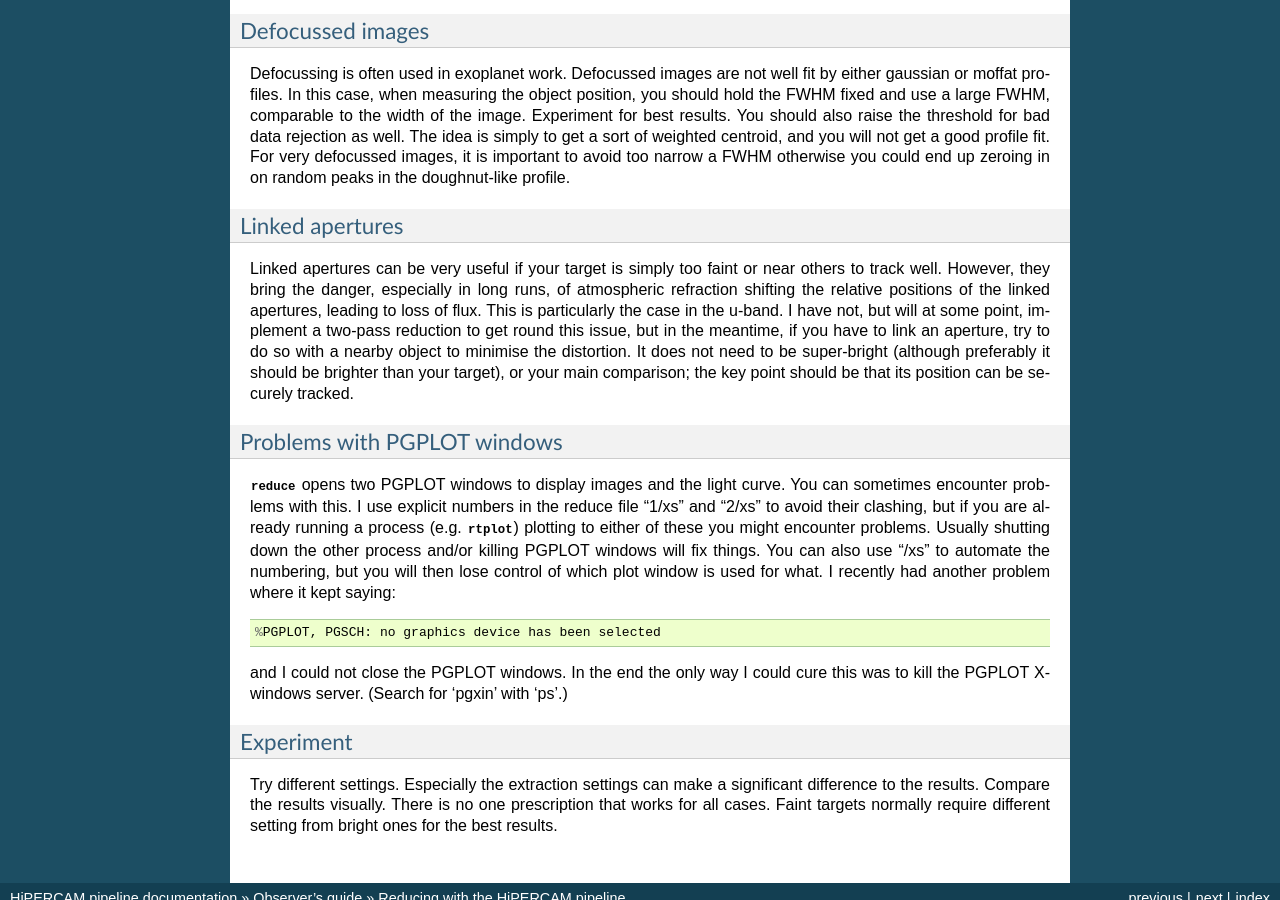
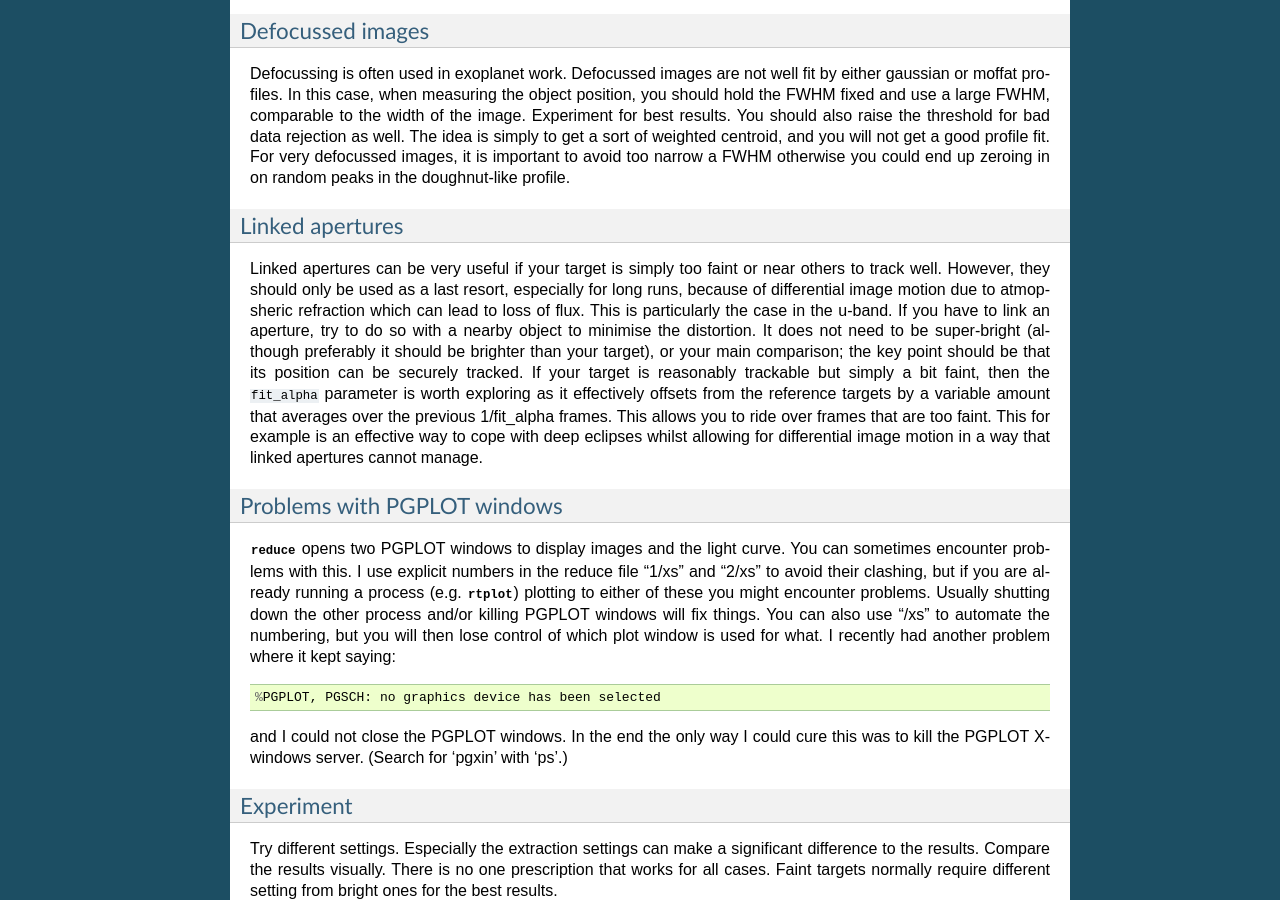
Before and after one commit to HiPERCAM/hipercam, a Sphinx documentation site: the page built from docs/reduction.rst, in a window 1280 px wide and 900 px high, scrolled down 5399 px. Built offline with Sphinx 7.4.7, drawn with Linux system fonts in a browser that asks for light colours; formulas are drawn with MathJax 3.

Commit message:
more doc updates given recent changes

```diff
--- a/docs/reduction.rst
+++ b/docs/reduction.rst
@@ -335,15 +335,20 @@ Linked apertures
 ----------------
 
 Linked apertures can be very useful if your target is simply too faint or near
-others to track well. However, they bring the danger, especially in long runs,
-of atmospheric refraction shifting the relative positions of the linked
-apertures, leading to loss of flux. This is particularly the case in the
-u-band. I have not, but will at some point, implement a two-pass reduction to
-get round this issue, but in the meantime, if you have to link an aperture,
-try to do so with a nearby object to minimise the distortion. It does not need
-to be super-bright (although preferably it should be brighter than your
-target), or your main comparison; the key point should be that its position
-can be securely tracked.
+others to track well. However, they should only be used as a last resort,
+especially for long runs, because of differential image motion due to
+atmopsheric refraction which can lead to loss of flux. This is particularly
+the case in the u-band. If you have to link an aperture, try to do so with a
+nearby object to minimise the distortion. It does not need to be super-bright
+(although preferably it should be brighter than your target), or your main
+comparison; the key point should be that its position can be securely tracked.
+If your target is reasonably trackable but simply a bit faint, then the
+``fit_alpha`` parameter is worth exploring as it effectively offsets from the
+reference targets by a variable amount that averages over the previous
+1/fit_alpha frames. This allows you to ride over frames that are too
+faint. This for example is an effective way to cope with deep eclipses whilst
+allowing for differential image motion in a way that linked apertures cannot
+manage.
 
 Problems with PGPLOT windows
 ----------------------------
```
Also changed, not shown: 1 other file.
